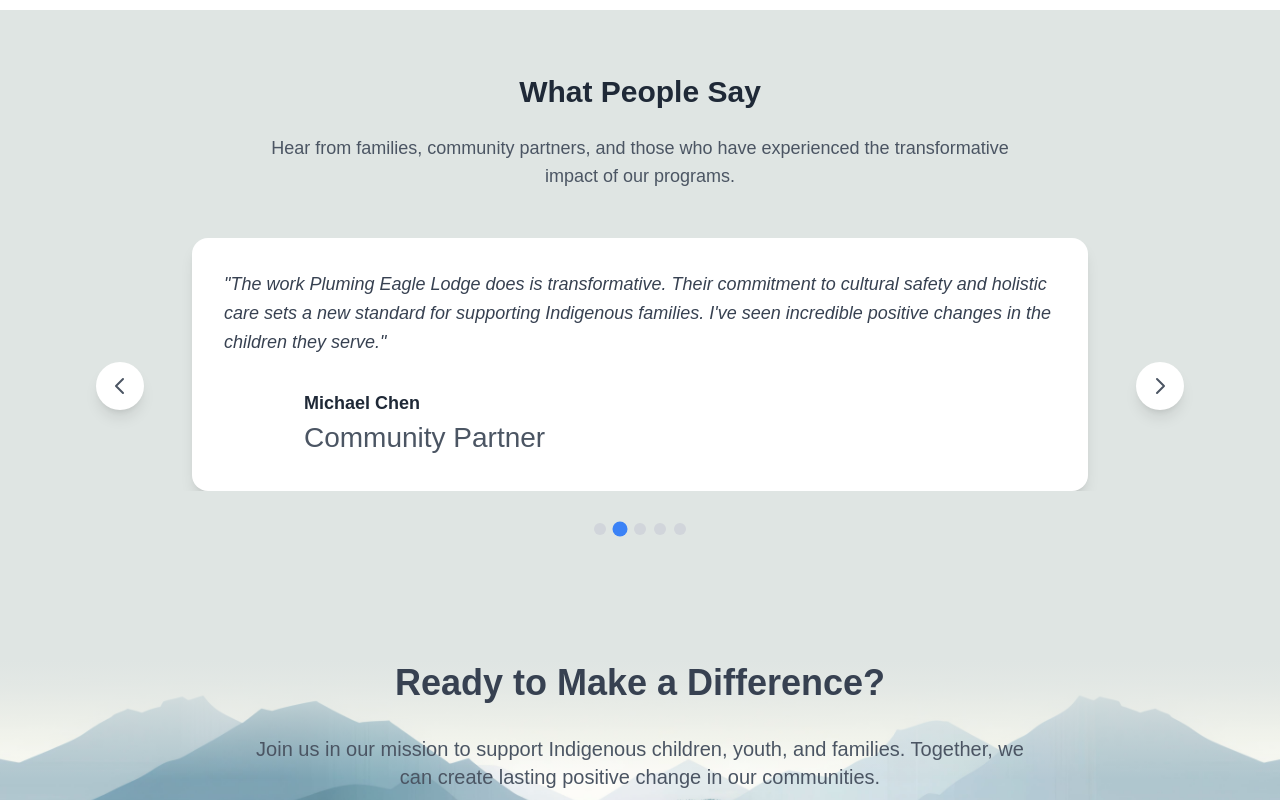
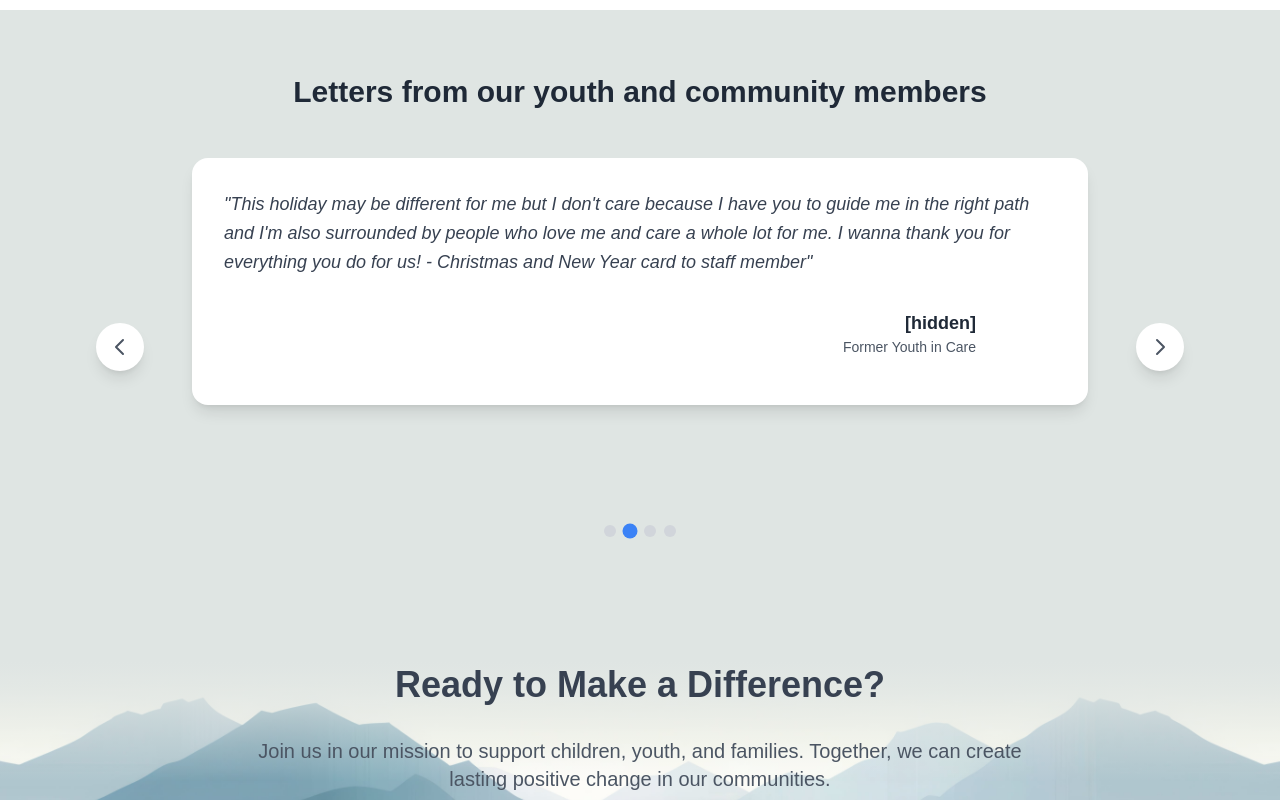
Before and after one commit to louiebadillo/plumingeaglewebsite, a Next.js app: page / in a window 1280 px wide. Shown: the part 1700-2500 px from the top of the page. Built offline with nearby package versions, Linux system fonts and the light colour scheme; a web font is replaced by a local one.

Commit message:
added testimonials and minor fixes

```diff
--- a/src/components/Footer.js
+++ b/src/components/Footer.js
@@ -1,12 +1,8 @@
 import Link from "next/link";
 import React from "react";
-import { useRouter } from "next/router";
-import BackgroundSection from "./BackgroundSection";
+
 
 const Footer = () => {
-  const router = useRouter();
-  const isContactPage = router.pathname === '/contact';
-
   return (
     <>
       <footer className="text-center text-lg-start text-white pt-5 pb-10 px-10 sm:px-4 xs:px-2 relative" style={{backgroundColor: '#0d2834'}}>
--- a/src/components/TestimonialSlider.js
+++ b/src/components/TestimonialSlider.js
@@ -6,36 +6,30 @@ const TestimonialSlider = () => {
   const testimonials = [
     {
       id: 1,
-      name: "Sarah Johnson",
-      role: "Parent",
-      content: "Pluming Eagle Lodge has been a blessing for our family. The cultural programs and trauma-informed care have helped my children heal and reconnect with their identity. The staff truly understands our needs.",
+      name: "[hidden]",
+      role: "Previous Youth in Care",
+      content: "Thank you for all the hard work. I am still alive because of all the support and advice that you gave me and now I realize that people really care about me. I'm blessed to be in your care. Thank you for treating me like family - Christmas and New Year card to staff member",
 
     },
     {
       id: 2,
-      name: "Michael Chen",
-      role: "Community Partner",
-      content: "The work Pluming Eagle Lodge does is transformative. Their commitment to cultural safety and holistic care sets a new standard for supporting Indigenous families. I've seen incredible positive changes in the children they serve.",avatar: "/images/profile/Riley.png"
+      name: "[hidden]",
+      role: "Former Youth in Care",
+      content: "This holiday may be different for me but I don't care because I have you to guide me in the right path and I'm also surrounded by people who love me and care a whole lot for me. I wanna thank you for everything you do for us! - Christmas and New Year card to staff member",
     },
     {
       id: 3,
-      name: "Elder Grace Williams",
-      role: "Cultural Advisor",
-      content: "As an Elder working with Pluming Eagle Lodge, I've witnessed the deep respect they have for traditional ways. They create spaces where our children can learn, grow, and embrace their cultural heritage with pride.",
+      name: "[hidden]",
+      role: "Former Youth in Care",
+      content: "Whenever I ran I felt relief, at first, the I just ran to get out. The staff whenever I was brought back welcomed me with a warm smile and a hello. No yelling or hitting which was something I was used to. I took advantage of the kindness which i know now I regret. Instead of being focused on keeping my reputation and drinking, I should've focused on myself. I would lash out to those around me which was the staff who did nothing but help me all the time. My behaviour was unacceptable and if I could I would apologize to them. -- Letter to staff member",
+
 
     },
     {
       id: 4,
-      name: "David Thompson",
-      role: "Former Youth",
-      content: "Growing up at Pluming Eagle Lodge taught me resilience, cultural pride, and the importance of community. The skills and support I received here continue to guide me in my adult life. I'm forever grateful.",
-
-    },
-    {
-      id: 5,
-      name: "Lisa Rodriguez",
-      role: "Social Worker",
-      content: "The comprehensive approach at Pluming Eagle Lodge is exceptional. They address not just immediate needs but create lasting foundations for healing and growth. Their programs are truly life-changing.",
+      name: "L.P. ",
+      role: "Program Guest Instructor",
+      content: "The comprehensive approach at Pluming Eagle Lodge is exceptional. They address not just immediate needs but create lasting foundations for healing and growth. They help youth develop life skills and get them ready for independent living while fostering a strong cultural identity.",
 
     }
   ];
@@ -72,10 +66,9 @@ const TestimonialSlider = () => {
         {/* Section Header */}
         <div className="text-center mb-12">
           <h2 className="text-3xl sm:text-4xl md:text-5xl font-bold text-gray-800 dark:text-white mb-6">
-            What People Say
+            Letters from our youth and community members
           </h2>
           <p className="text-lg sm:text-xl text-gray-600 dark:text-gray-300 max-w-3xl mx-auto">
-            Hear from families, community partners, and those who have experienced the transformative impact of our programs.
           </p>
         </div>
 
@@ -101,16 +94,16 @@ const TestimonialSlider = () => {
                     </blockquote>
 
                     {/* Author Info */}
-                    <div className="flex items-center gap-4">
-                      <div className="w-16 h-16 rounded-full overflow-hidden flex-shrink-0">
-                      </div>
+                    <div className="flex justify-end gap-4">
                       <div>
-                        <h4 className="text-lg font-semibold text-gray-800 dark:text-white">
+                        <h4 className="text-lg font-semibold text-gray-800 dark:text-white text-right">
                           {testimonial.name}
                         </h4>
-                        <p className="text-gray-600 dark:text-gray-300">
+                        <p className="text-sm text-gray-600 dark:text-gray-300 text-right">
                           {testimonial.role}
                         </p>
+                      </div>
+                      <div className="w-16 h-16 rounded-full overflow-hidden flex-shrink-0">
                       </div>
                     </div>
                   </div>
--- a/src/components/ValuesCards.js
+++ b/src/components/ValuesCards.js
@@ -111,70 +111,6 @@ export default function ValuesCards() {
             <Card key={index} {...card} index={index} />
           ))}
         </section>
-        <section
-          className="outro"
-          style={{
-            backgroundImage: 'url(/pelbackground.jpg)',
-            backgroundSize: 'cover',
-            backgroundPosition: 'center',
-            backgroundRepeat: 'no-repeat',
-            backgroundAttachment: 'local'
-          }}
-        >
-          {/* Overlay for better text readability */}
-          <div className="absolute inset-0 bg-black bg-opacity-30"></div>
-          <div className="outro-content relative z-10">
-            <h2 className="text-white text-4xl font-semibold text-center mt-32 mb-16">Our Contact Information</h2>
-            <div className="outro-info-section">
-              <div className="map-container">
-                <iframe
-                  src="https://maps.google.com/maps?q=4715+88+Ave+NE+%232205+Calgary+AB+T3J+2J2&t=&z=15&ie=UTF8&iwloc=&output=embed"
-                  width="100%"
-                  height="300"
-                  style={{border: 0}}
-                  allowFullScreen=""
-                  loading="lazy"
-                  referrerPolicy="no-referrer-when-downgrade"
-                  title="Pluming Eagle Lodge Location"
-                ></iframe>
-              </div>
-
-              <div className="business-info">
-                <div className="info-item">
-                   <svg width="20" height="20" viewBox="0 0 24 24" fill="none" xmlns="http://www.w3.org/2000/svg">
-                     <path d="M21 10C21 17 12 23 12 23S3 17 3 10C3 7.61305 3.94821 5.32387 5.63604 3.63604C7.32387 1.94821 9.61305 1 12 1C14.3869 1 16.6761 1.94821 18.364 3.63604C20.0518 5.32387 21 7.61305 21 10Z" stroke="currentColor" strokeWidth="2" strokeLinecap="round" strokeLinejoin="round"/>
-                     <path d="M12 13C13.6569 13 15 11.6569 15 10C15 8.34315 13.6569 7 12 7C10.3431 7 9 8.34315 9 10C9 11.6569 10.3431 13 12 13Z" stroke="currentColor" strokeWidth="2" strokeLinecap="round" strokeLinejoin="round"/>
-                   </svg>
-                   <span>4715 88 Ave NE #2205<br />Calgary, AB T3J 2J2</span>
-                 </div>
-
-                 <div className="info-item">
-                   <svg width="20" height="20" viewBox="0 0 24 24" fill="none" xmlns="http://www.w3.org/2000/svg">
-                     <path d="M22 16.92V19.92C22.0011 20.1985 21.9441 20.4742 21.8325 20.7294C21.7209 20.9845 21.5573 21.2136 21.3521 21.4019C21.1469 21.5901 20.9046 21.7335 20.6407 21.8227C20.3769 21.9119 20.0973 21.9451 19.82 21.92C16.7428 21.5856 13.787 20.5341 11.19 18.85C8.77382 17.3146 6.72533 15.2661 5.18999 12.85C3.49997 10.2412 2.44824 7.27099 2.11999 4.18C2.09494 3.90347 2.12787 3.62476 2.21649 3.36162C2.30512 3.09849 2.44756 2.85669 2.63476 2.65162C2.82196 2.44655 3.0498 2.28271 3.30379 2.17052C3.55778 2.05833 3.83233 2.00026 4.10999 2H7.10999C7.59522 1.99522 8.06574 2.16708 8.43376 2.48353C8.80178 2.79999 9.042 3.23945 9.10999 3.72C9.23662 4.68007 9.47144 5.62273 9.80999 6.53C9.94454 6.88792 9.97348 7.27675 9.89381 7.65319C9.81415 8.02963 9.62901 8.36836 9.35999 8.62L8.08999 9.9C9.51355 12.4136 11.5864 14.4865 14.1 15.91L15.38 14.64C15.6316 14.3709 15.9704 14.1858 16.3468 14.1061C16.7232 14.0265 17.1121 14.0554 17.47 14.19C18.3773 14.5286 19.3199 14.7634 20.28 14.89C20.7658 14.9585 21.2094 15.2032 21.5265 15.5775C21.8437 15.9518 22.0122 16.4296 22 16.92Z" stroke="currentColor" strokeWidth="2" strokeLinecap="round" strokeLinejoin="round"/>
-                   </svg>
-                   <span>(403) 807-6088</span>
-                 </div>
-
-                 <div className="info-item">
-                   <svg width="20" height="20" viewBox="0 0 24 24" fill="none" xmlns="http://www.w3.org/2000/svg">
-                     <path d="M4 4H20C21.1 4 22 4.9 22 6V18C22 19.1 21.1 20 20 20H4C2.9 20 2 19.1 2 18V6C2 4.9 2.9 4 4 4Z" stroke="currentColor" strokeWidth="2" strokeLinecap="round" strokeLinejoin="round"/>
-                     <polyline points="22,6 12,13 2,6" stroke="currentColor" strokeWidth="2" strokeLinecap="round" strokeLinejoin="round"/>
-                   </svg>
-                   <span>info@plumingeaglelodge.com</span>
-                 </div>
-              </div>
-            </div>
-
-            <div className="outro-buttons">
-              <a href="/programs" className="outro-button programs-btn">
-                <span>Our Programs</span>
-              </a>
-              <a href="/contact" className="outro-button careers-btn">
-                <span>Contact Us</span>
-              </a>
-            </div>
-          </div>
-        </section>
       </div>
     </ReactLenis>
   );
--- a/src/pages/index.js
+++ b/src/pages/index.js
@@ -35,7 +35,7 @@ export default function Home() {
             Ready to Make a Difference?
           </h2>
           <p className="text-xl text-gray-600 mb-8 max-w-3xl mx-auto">
-            Join us in our mission to support Indigenous children, youth, and families.
+            Join us in our mission to support children, youth, and families.
             Together, we can create lasting positive change in our communities.
           </p>
           <div className="flex gap-4 justify-center flex-wrap">
--- a/src/styles/values-cards.css
+++ b/src/styles/values-cards.css
@@ -202,18 +202,18 @@ p {
   font-weight: 600;
   font-style: normal;
   font-family: "Rethink Sans", sans-serif;
-  margin-bottom: 2rem;
-  text-align: right;
+  margin-bottom: 4rem;
+  text-align: center;
   color: #0d2834;
 }
 
 .card-content p {
-  font-size: 28px;
+  font-size: 26px;
   font-weight: 400;
   font-style: normal;
   font-family: "Rethink Sans", sans-serif;
-  line-height: 1.6;
-  margin: 0;
+  line-height: 1.2;
+  margin: 2rem;
   color: #333;
 }
 
@@ -240,7 +240,7 @@ p {
 }
 
 #card-4 .card-inner {
-  background-color: #ab6334;
+  background-color: var(--primary-bg-color);
 }
 
 #card-4 {
@@ -249,7 +249,7 @@ p {
 }
 
 #card-4 .card-img {
-  max-height: 400px;
+  height: 80%;
 }
 
 .outro-buttons {
```
Also changed, not shown: src/pages/about.js (+57 -0 lines).
